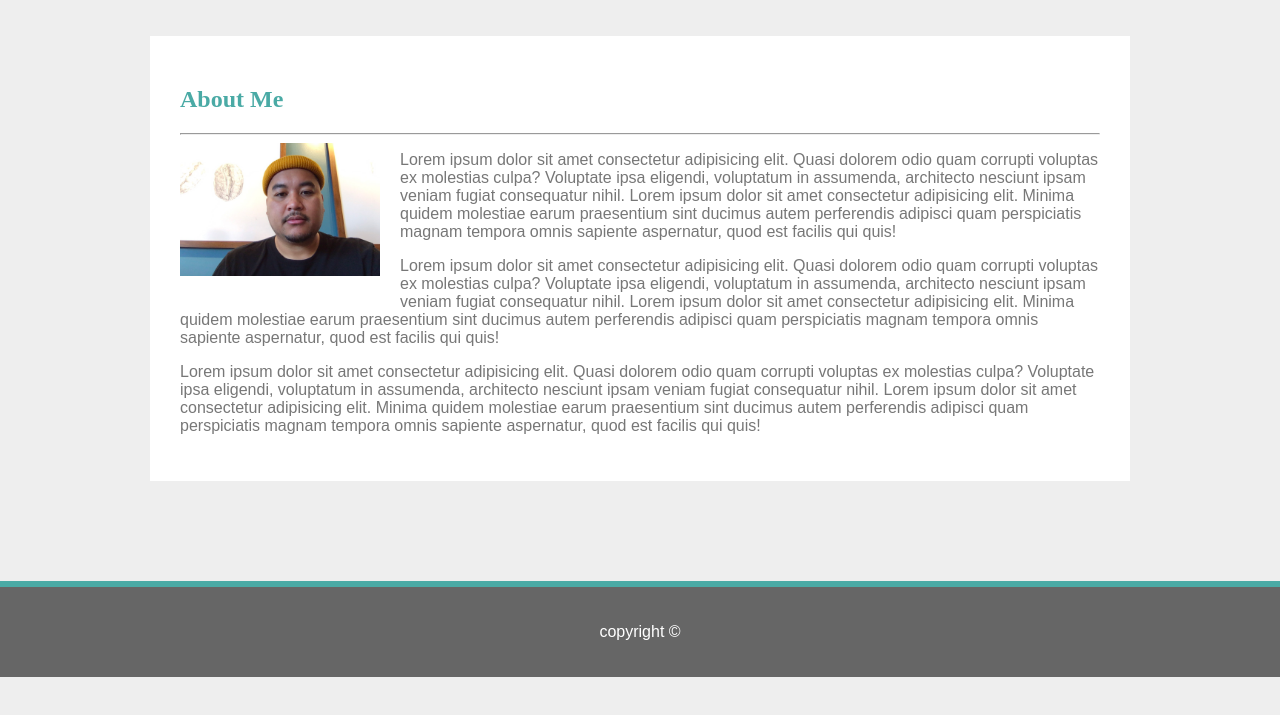
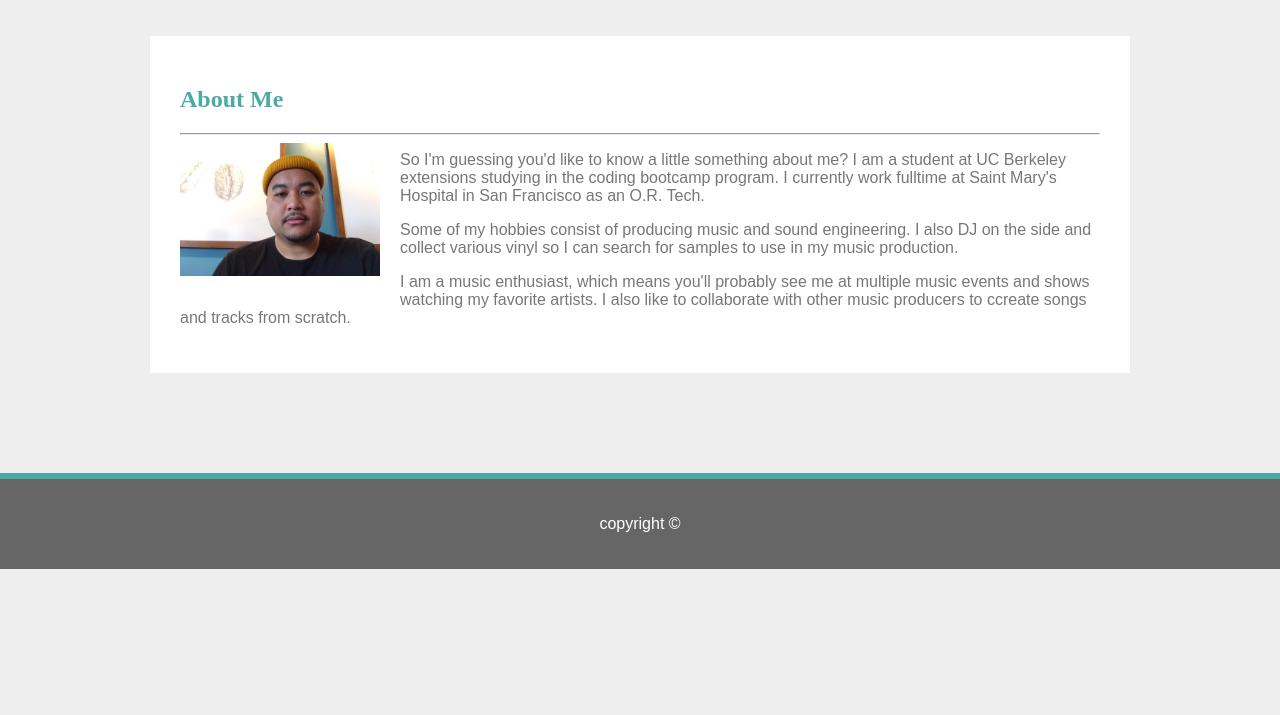
Before and after one commit to BenSurigao/Basic-Portfolio, a plain HTML site: page index.html in a window 1280 px wide. Shown: the part 81-796 px from the top of the page. Drawn offline with Linux system fonts and the light colour scheme.

Commit message:
adds new about me

```diff
--- a/index.html
+++ b/index.html
@@ -28,9 +28,9 @@
                     <h2 class="content-title">About Me</h2>
                     <hr />
                     <img class="photo" src="assets/images/me.jpg" />
-                    <p>Lorem ipsum dolor sit amet consectetur adipisicing elit. Quasi dolorem odio quam corrupti voluptas ex molestias culpa? Voluptate ipsa eligendi, voluptatum in assumenda, architecto nesciunt ipsam veniam fugiat consequatur nihil. Lorem ipsum dolor sit amet consectetur adipisicing elit. Minima quidem molestiae earum praesentium sint ducimus autem perferendis adipisci quam perspiciatis magnam tempora omnis sapiente aspernatur, quod est facilis qui quis!</p>
-                    <p>Lorem ipsum dolor sit amet consectetur adipisicing elit. Quasi dolorem odio quam corrupti voluptas ex molestias culpa? Voluptate ipsa eligendi, voluptatum in assumenda, architecto nesciunt ipsam veniam fugiat consequatur nihil. Lorem ipsum dolor sit amet consectetur adipisicing elit. Minima quidem molestiae earum praesentium sint ducimus autem perferendis adipisci quam perspiciatis magnam tempora omnis sapiente aspernatur, quod est facilis qui quis!</p>
-                    <p>Lorem ipsum dolor sit amet consectetur adipisicing elit. Quasi dolorem odio quam corrupti voluptas ex molestias culpa? Voluptate ipsa eligendi, voluptatum in assumenda, architecto nesciunt ipsam veniam fugiat consequatur nihil. Lorem ipsum dolor sit amet consectetur adipisicing elit. Minima quidem molestiae earum praesentium sint ducimus autem perferendis adipisci quam perspiciatis magnam tempora omnis sapiente aspernatur, quod est facilis qui quis!</p>
+                    <p>So I'm guessing you'd like to know a little something about me? I am a student at UC Berkeley extensions studying in the coding bootcamp program. I currently work fulltime at Saint Mary's Hospital in San Francisco as an O.R. Tech.</p>
+                    <p>Some of my hobbies consist of producing music and sound engineering. I also DJ on the side and collect various vinyl so I can search for samples to use in my music production.</p>
+                    <p>I am a music enthusiast, which means you'll probably see me at multiple music events and shows watching my favorite artists. I also like to collaborate with other music producers to ccreate songs and tracks from scratch.  </p>
 
                 </div>
             </div>
```
